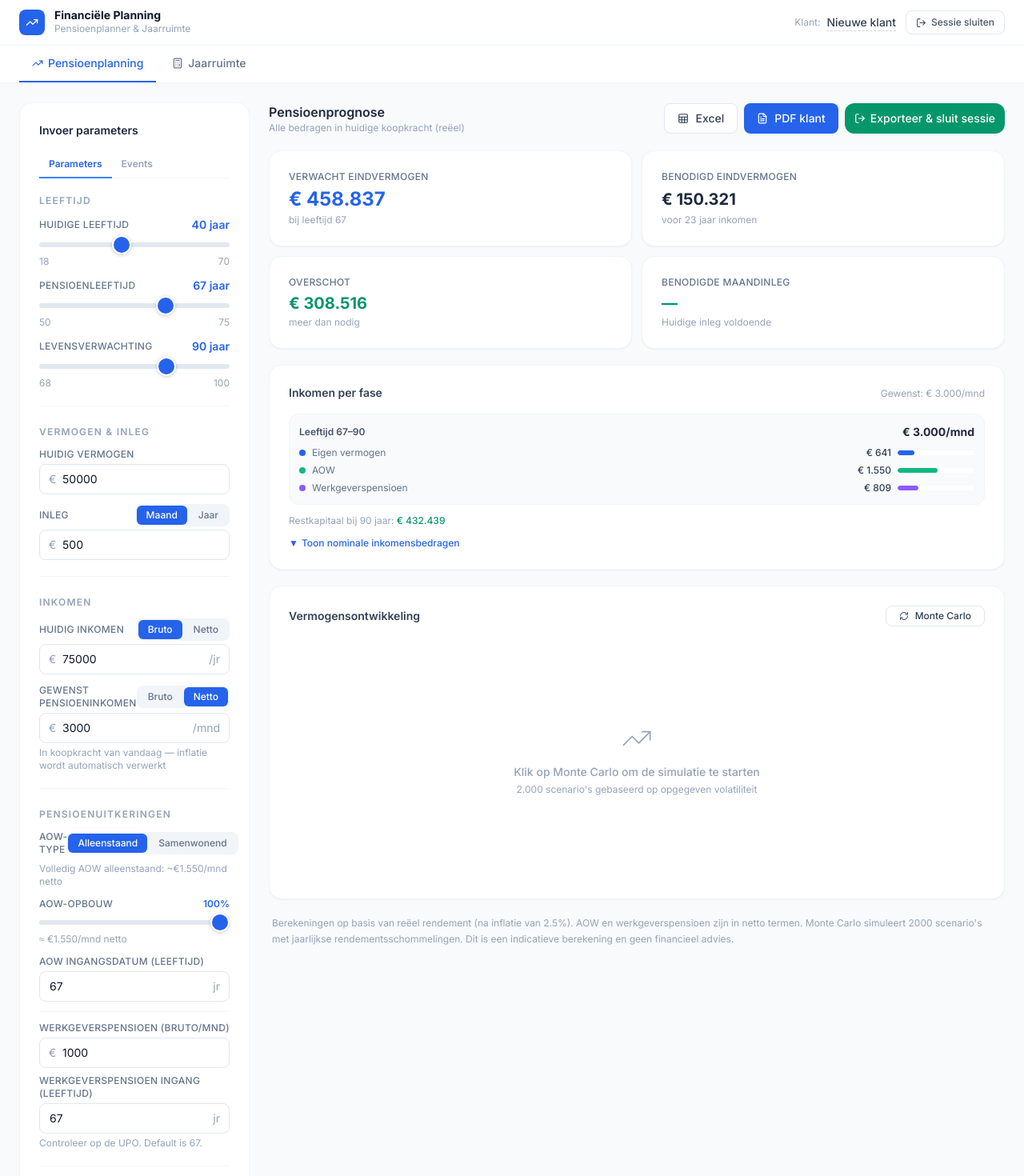
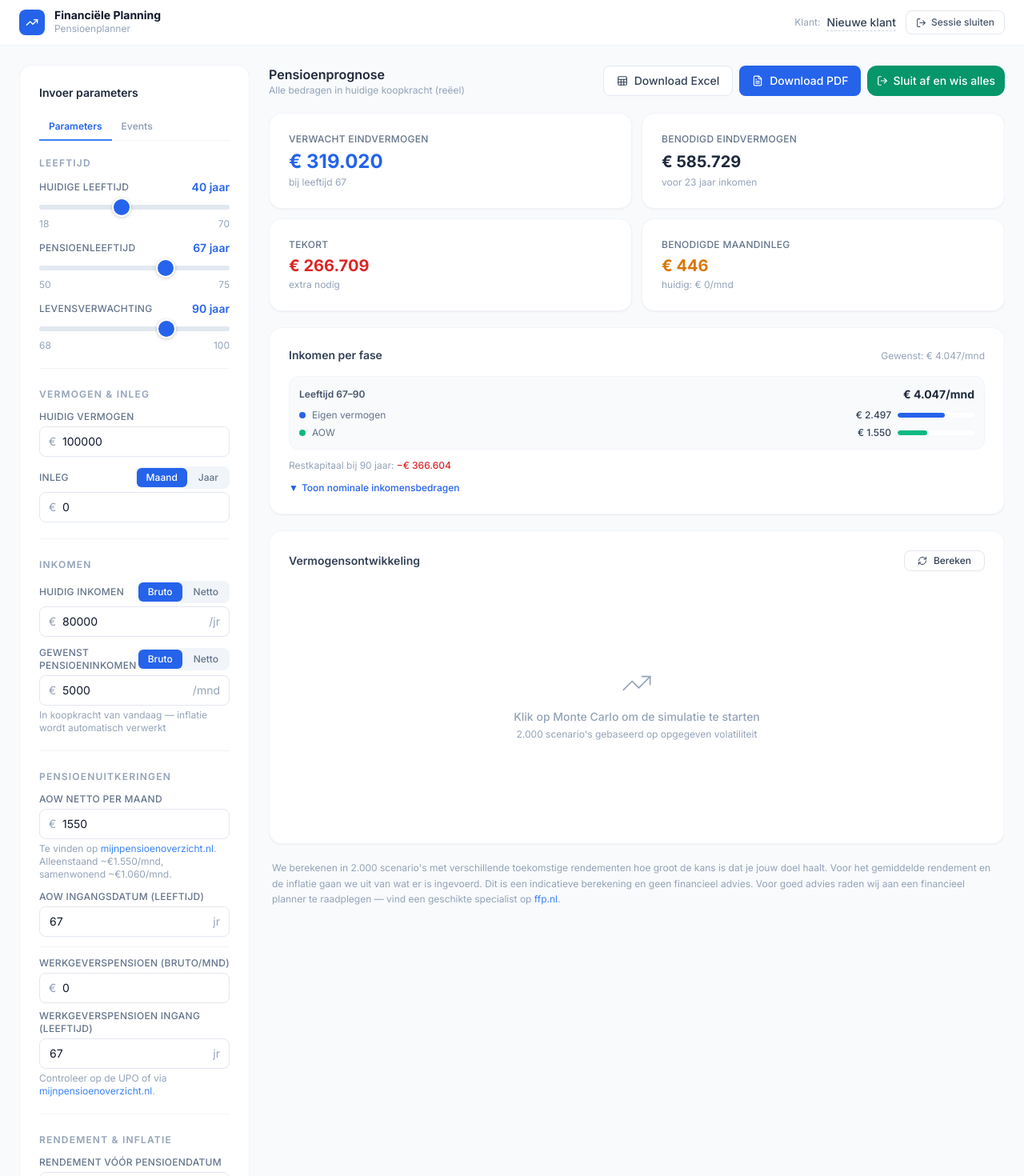
Before and after one commit to hendrik-titolab/financieel-onafhankelijk, a React (Vite) app: page / in a window 1280 px wide. Shown: the top 1470 px of the page at 80% size. Built offline with nearby package versions, Linux system fonts and the light colour scheme.

Commit message:
Verbeteringen: AOW direct invoer, defaults bijgewerkt, jaarruimte tab verwijderd, knoppen hernoemd, sticky zero fix, mijnpensioenoverzicht.nl links

```diff
--- a/src/App.tsx
+++ b/src/App.tsx
@@ -1,12 +1,8 @@
 import { useState, useCallback } from 'react'
-import { TrendingUp, Calculator, LogOut, CheckCircle } from 'lucide-react'
+import { TrendingUp, LogOut, CheckCircle } from 'lucide-react'
 import { PensionPlanner } from './components/PensionPlanner'
-import { JaarruimteTab } from './components/Jaarruimte'
-
-type Tab = 'planning' | 'jaarruimte'
 
 export default function App() {
-  const [activeTab, setActiveTab] = useState<Tab>('planning')
   const [clientName, setClientName] = useState('Nieuwe klant')
   const [editingName, setEditingName] = useState(false)
   // Incrementing this key forces a full remount of the active components, wiping all their state
@@ -16,7 +12,6 @@ export default function App() {
   const closeSession = useCallback(() => {
     setSessionKey(k => k + 1)
     setClientName('Nieuwe klant')
-    setActiveTab('planning')
     setSessionClosed(true)
     setTimeout(() => setSessionClosed(false), 3000)
   }, [])
@@ -39,7 +34,7 @@ export default function App() {
           </div>
           <div className="hidden sm:block">
             <h1 className="text-sm font-bold text-slate-900 leading-none">Financiële Planning</h1>
-            <p className="text-xs text-slate-400 mt-0.5">Pensioenplanner & Jaarruimte</p>
+            <p className="text-xs text-slate-400 mt-0.5">Pensioenplanner</p>
           </div>
         </div>
 
@@ -71,42 +66,13 @@ export default function App() {
         </div>
       </header>
 
-      {/* Tab bar */}
-      <div className="bg-white border-b border-slate-100 px-4 md:px-6 flex-shrink-0">
-        <div className="flex gap-1">
-          {([
-            { id: 'planning', label: 'Pensioenplanning', shortLabel: 'Planning', icon: TrendingUp },
-            { id: 'jaarruimte', label: 'Jaarruimte', shortLabel: 'Jaarruimte', icon: Calculator },
-          ] as const).map(({ id, label, shortLabel, icon: Icon }) => (
-            <button
-              key={id}
-              onClick={() => setActiveTab(id)}
-              className={`flex items-center gap-1.5 px-3 md:px-4 py-3 text-sm font-medium border-b-2 transition-colors ${
-                activeTab === id
-                  ? 'border-primary-600 text-primary-600'
-                  : 'border-transparent text-slate-500 hover:text-slate-700'
-              }`}
-            >
-              <Icon size={14} />
-              <span className="hidden sm:inline">{label}</span>
-              <span className="sm:hidden">{shortLabel}</span>
-            </button>
-          ))}
-        </div>
-      </div>
-
       {/* Main content — scrollable on mobile, fills height on desktop */}
       <main className="flex-1 overflow-y-auto md:overflow-hidden p-4 md:p-6">
-        {activeTab === 'planning' && (
-          <PensionPlanner
-            key={sessionKey}
-            clientName={clientName}
-            onCloseSession={closeSession}
-          />
-        )}
-        {activeTab === 'jaarruimte' && (
-          <JaarruimteTab key={sessionKey} />
-        )}
+        <PensionPlanner
+          key={sessionKey}
+          clientName={clientName}
+          onCloseSession={closeSession}
+        />
       </main>
     </div>
   )
--- a/src/components/PensionPlanner/InputPanel.tsx
+++ b/src/components/PensionPlanner/InputPanel.tsx
@@ -1,7 +1,6 @@
 import { useState, useEffect } from 'react'
 import { X } from 'lucide-react'
-import type { PensionInputs, IncomeType, ContributionFrequency, AowType, LifeEvent, Storting } from '../../types'
-import { AOW_NETTO } from '../../utils/pensionCalc'
+import type { PensionInputs, IncomeType, ContributionFrequency, LifeEvent, Storting } from '../../types'
 
 const MAX_ROWS = 20
 
@@ -55,6 +54,7 @@ function NumberInput({ value, onChange, prefix, suffix, step = 1, min = 0, max }
       {prefix && <span className="absolute left-3 text-slate-400 text-sm">{prefix}</span>}
       <input type="number" value={value} min={min} max={max} step={step}
         onChange={e => onChange(parseFloat(e.target.value) || 0)}
+        onFocus={e => e.target.select()}
         className={`input-field ${prefix ? 'pl-7' : ''} ${suffix ? 'pr-8' : ''}`} />
       {suffix && <span className="absolute right-3 text-slate-400 text-sm">{suffix}</span>}
     </div>
@@ -82,7 +82,6 @@ function AgeSliderRow({ label, value, min, max, onChange }: {
 // ---- Parameters tab ----
 
 function ParametersTab({ inputs, onChange }: Props) {
-  const fullAow = AOW_NETTO[inputs.aowType]
   return (
     <div className="space-y-5 pb-4">
       <Section title="Leeftijd">
@@ -144,33 +143,16 @@ function ParametersTab({ inputs, onChange }: Props) {
       <div className="border-t border-slate-100" />
 
       <Section title="Pensioenuitkeringen">
-        <div className="space-y-2">
-          <div className="flex justify-between items-center">
-            <label className="label mb-0">AOW-type</label>
-            <Toggle value={inputs.aowType} onChange={v => onChange({ aowType: v as AowType })}
-              options={[
-                { value: 'alleenstaand', label: 'Alleenstaand' },
-                { value: 'samenwonend', label: 'Samenwonend' },
-              ]} />
-          </div>
-          <p className="text-xs text-slate-400">
-            {inputs.aowType === 'alleenstaand'
-              ? 'Volledig AOW alleenstaand: ~€1.550/mnd netto'
-              : 'AOW per persoon samenwonend/gehuwd: ~€1.060/mnd netto'}
+        <Field label="AOW netto per maand">
+          <NumberInput value={inputs.aowMaandBedragNetto}
+            onChange={v => onChange({ aowMaandBedragNetto: v })} prefix="€" step={50} />
+          <p className="text-xs text-slate-400 mt-1">
+            Te vinden op{' '}
+            <a href="https://www.mijnpensioenoverzicht.nl" target="_blank" rel="noopener noreferrer"
+              className="text-primary-500 hover:underline">mijnpensioenoverzicht.nl</a>.
+            {' '}Alleenstaand ~€1.550/mnd, samenwonend ~€1.060/mnd.
           </p>
-        </div>
-        <div className="space-y-1">
-          <div className="flex justify-between items-center">
-            <label className="label mb-0">AOW-opbouw</label>
-            <span className="text-xs font-semibold text-primary-600">{inputs.aowPercentage}%</span>
-          </div>
-          <input type="range" min={0} max={100} step={5} value={inputs.aowPercentage}
-            onChange={e => onChange({ aowPercentage: parseInt(e.target.value) })} />
-          <p className="text-xs text-slate-400">
-            ≈ €{Math.round((inputs.aowPercentage / 100) * fullAow).toLocaleString('nl-NL')}/mnd netto
-            {inputs.aowPercentage < 100 && ` (${inputs.aowPercentage / 2} opbouwjaren)`}
-          </p>
-        </div>
+        </Field>
         <Field label="AOW ingangsdatum (leeftijd)">
           <NumberInput value={inputs.aowStartAge} onChange={v => onChange({ aowStartAge: v })}
             suffix="jr" step={1} min={60} max={75} />
@@ -186,7 +168,11 @@ function ParametersTab({ inputs, onChange }: Props) {
                 onChange={v => onChange({ employerPensionStartAge: v })}
                 suffix="jr" step={1} min={55} max={75} />
             </Field>
-            <p className="text-xs text-slate-400 mt-1">Controleer op de UPO. Default is 67.</p>
+            <p className="text-xs text-slate-400 mt-1">
+              Controleer op de UPO of via{' '}
+              <a href="https://www.mijnpensioenoverzicht.nl" target="_blank" rel="noopener noreferrer"
+                className="text-primary-500 hover:underline">mijnpensioenoverzicht.nl</a>.
+            </p>
           </div>
         </div>
         {inputs.retirementAge < Math.min(inputs.aowStartAge, inputs.employerPensionStartAge) && (
--- a/src/components/PensionPlanner/ResultsPanel.tsx
+++ b/src/components/PensionPlanner/ResultsPanel.tsx
@@ -135,21 +135,20 @@ export function ResultsPanel({ inputs, result, mc, isCalculating, onRunMonteCarl
         <div className="flex flex-wrap gap-2">
           <button onClick={handleExcel} className="btn-secondary">
             <Sheet size={14} />
-            Excel
+            Download Excel
           </button>
           <button onClick={handlePDF} disabled={isExportingPdf} className="btn-primary">
             <FileText size={14} />
-            {isExportingPdf ? 'Laden...' : 'PDF klant'}
+            {isExportingPdf ? 'Laden...' : 'Download PDF'}
           </button>
-          {/* Combined export + wipe — the key mobile/session workflow button */}
           <button
             onClick={handleExportAndClose}
             disabled={isClosingSession || isExportingPdf}
             className="flex items-center gap-1.5 px-3 py-2 text-sm font-medium bg-emerald-600 hover:bg-emerald-700 text-white rounded-xl transition-colors disabled:opacity-60 disabled:cursor-not-allowed"
-            title="Exporteer PDF + Excel en wis daarna alle invoergegevens"
+            title="Wist alle invoergegevens en start opnieuw"
           >
             <LogOut size={14} />
-            {isClosingSession ? 'Exporteren…' : 'Exporteer & sluit sessie'}
+            {isClosingSession ? 'Bezig…' : 'Sluit af en wis alles'}
           </button>
         </div>
       </div>
@@ -302,7 +301,7 @@ export function ResultsPanel({ inputs, result, mc, isCalculating, onRunMonteCarl
               className="btn-secondary py-1 text-xs"
             >
               <RefreshCw size={12} className={isCalculating ? 'animate-spin' : ''} />
-              {isCalculating ? 'Berekenen…' : 'Monte Carlo'}
+              {isCalculating ? 'Berekenen…' : 'Bereken'}
             </button>
           </div>
         </div>
@@ -344,9 +343,13 @@ export function ResultsPanel({ inputs, result, mc, isCalculating, onRunMonteCarl
 
       {/* Assumptions note */}
       <p className="text-xs text-slate-400 leading-relaxed px-1">
-        Berekeningen op basis van reëel rendement (na inflatie van {inputs.inflation}%). AOW en werkgeverspensioen zijn in netto termen.
-        Monte Carlo simuleert {2000} scenario's met jaarlijkse rendementsschommelingen.
+        We berekenen in 2.000 scenario's met verschillende toekomstige rendementen hoe groot de kans is dat je jouw doel haalt.
+        Voor het gemiddelde rendement en de inflatie gaan we uit van wat er is ingevoerd.
         Dit is een indicatieve berekening en geen financieel advies.
+        Voor goed advies raden wij aan een financieel planner te raadplegen —
+        vind een geschikte specialist op{' '}
+        <a href="https://www.ffp.nl" target="_blank" rel="noopener noreferrer"
+          className="text-primary-500 hover:underline">ffp.nl</a>.
       </p>
     </div>
   )
--- a/src/components/PensionPlanner/index.tsx
+++ b/src/components/PensionPlanner/index.tsx
@@ -9,20 +9,19 @@ const DEFAULT_INPUTS: PensionInputs = {
   currentAge: 40,
   retirementAge: 67,
   lifeExpectancy: 90,
-  currentCapital: 50000,
-  monthlyContribution: 500,
+  currentCapital: 100000,
+  monthlyContribution: 0,
   contributionFrequency: 'maandelijks',
   returnBeforeRetirement: 7,
   returnAfterRetirement: 4,
   inflation: 2.5,
-  currentIncome: 75000,
+  currentIncome: 80000,
   currentIncomeType: 'bruto',
-  desiredRetirementIncome: 3000,
-  desiredRetirementIncomeType: 'netto',
-  aowPercentage: 100,
+  desiredRetirementIncome: 5000,
+  desiredRetirementIncomeType: 'bruto',
+  aowMaandBedragNetto: 1550,
   aowStartAge: 67,
-  aowType: 'alleenstaand' as const,
-  employerPension: 1000,
+  employerPension: 0,
   employerPensionStartAge: 67,
   lifeEvents: [],
   stortingen: [],
--- a/src/types/index.ts
+++ b/src/types/index.ts
@@ -1,6 +1,5 @@
 export type IncomeType = 'bruto' | 'netto'
 export type ContributionFrequency = 'maandelijks' | 'jaarlijks'
-export type AowType = 'alleenstaand' | 'samenwonend'
 
 // A life event is a named one-time financial event (schenking, woningaankoop, erfenis…).
 export interface LifeEvent {
@@ -33,9 +32,8 @@ export interface PensionInputs {
   desiredRetirementIncome: number
   desiredRetirementIncomeType: IncomeType
 
-  aowPercentage: number       // 0-100, percentage of full AOW (for partial opbouw)
+  aowMaandBedragNetto: number  // net monthly AOW amount (find on mijnpensioenoverzicht.nl)
   aowStartAge: number         // age at which AOW kicks in
-  aowType: AowType            // alleenstaand or samenwonend — big impact on AOW amount!
   employerPension: number     // gross monthly (bruto/maand)
   employerPensionStartAge: number  // age at which employer pension kicks in (default 67, see UPO)
 
--- a/src/utils/exportExcel.ts
+++ b/src/utils/exportExcel.ts
@@ -43,8 +43,7 @@ export function exportToExcel(
     ['Pensioeninkomentype', inputs.desiredRetirementIncomeType],
     ['', ''],
     ['PENSIOENUITKERINGEN', ''],
-    ['AOW-type', inputs.aowType === 'alleenstaand' ? 'Alleenstaand' : 'Samenwonend/gehuwd'],
-    ['AOW-percentage (%)', inputs.aowPercentage],
+    ['AOW netto per maand', inputs.aowMaandBedragNetto],
     ['AOW ingangsdatum (leeftijd)', inputs.aowStartAge],
     ['Werkgeverspensioen (bruto/maand)', inputs.employerPension],
     ['Werkgeverspensioen ingangsdatum (leeftijd)', inputs.employerPensionStartAge],
--- a/src/utils/monteCarlo.ts
+++ b/src/utils/monteCarlo.ts
@@ -1,5 +1,5 @@
 import type { PensionInputs, MonteCarloResult, PercentilePoint } from '../types'
-import { brutoToNetto, getMonthlyWithdrawal, AOW_NETTO } from './pensionCalc'
+import { brutoToNetto, getMonthlyWithdrawal } from './pensionCalc'
 
 const N_SIMULATIONS = 2000
 
@@ -27,14 +27,14 @@ export function runMonteCarlo(inputs: PensionInputs): MonteCarloResult {
     currentCapital, monthlyContribution, contributionFrequency,
     returnBeforeRetirement, returnAfterRetirement, inflation,
     desiredRetirementIncome, desiredRetirementIncomeType,
-    aowPercentage, aowStartAge, aowType,
+    aowMaandBedragNetto, aowStartAge,
     employerPension, employerPensionStartAge,
     lifeEvents = [],
     stortingen = [],
     volatilityPre, volatilityPost,
   } = inputs
 
-  const aowMonthlyNetto = (aowPercentage / 100) * AOW_NETTO[aowType]
+  const aowMonthlyNetto = aowMaandBedragNetto
 
   const currentYear = new Date().getFullYear()
   const retirementYear = currentYear + Math.max(0, retirementAge - currentAge)
--- a/src/utils/pensionCalc.ts
+++ b/src/utils/pensionCalc.ts
@@ -111,7 +111,7 @@ export function calculatePension(inputs: PensionInputs): PensionResult {
     currentCapital, monthlyContribution, contributionFrequency,
     returnBeforeRetirement, returnAfterRetirement, inflation,
     desiredRetirementIncome, desiredRetirementIncomeType,
-    aowPercentage, aowStartAge, aowType,
+    aowMaandBedragNetto, aowStartAge,
     employerPension, employerPensionStartAge,
     lifeEvents = [],
     stortingen = [],
@@ -146,8 +146,7 @@ export function calculatePension(inputs: PensionInputs): PensionResult {
     ? brutoToNetto(desiredRetirementIncome, true)
     : desiredRetirementIncome
 
-  const fullAowNetto = AOW_NETTO[aowType]
-  const aowMonthlyNetto = (aowPercentage / 100) * fullAowNetto
+  const aowMonthlyNetto = aowMaandBedragNetto
 
   // Required capital = PV of all future withdrawals at retirement.
   // Employer pension tax rate is age-dependent (36.97% pre-AOW, 19.07% post-AOW).
```
Also changed, not shown: 1 other file (tests, documents, lock files or other folders).
